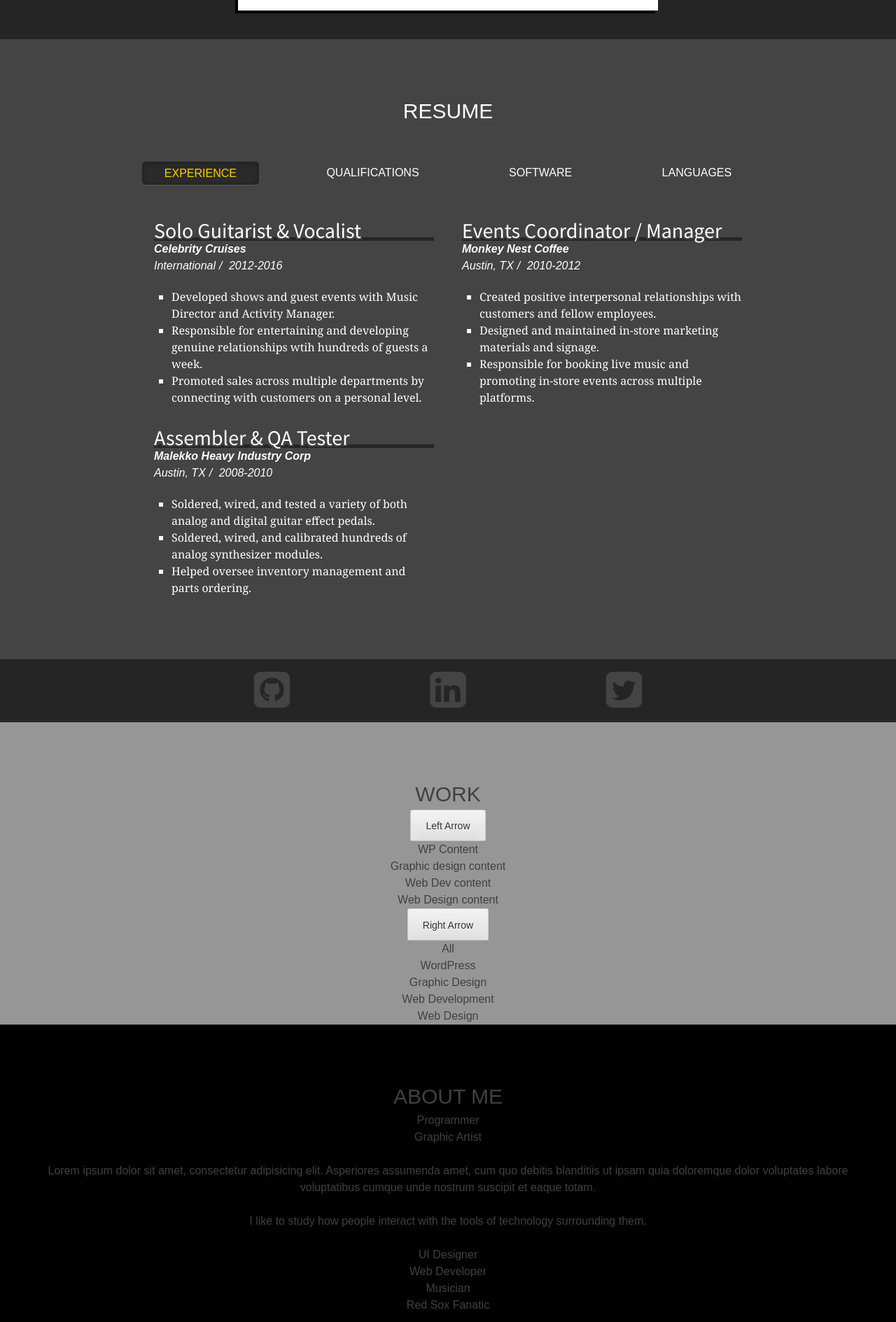
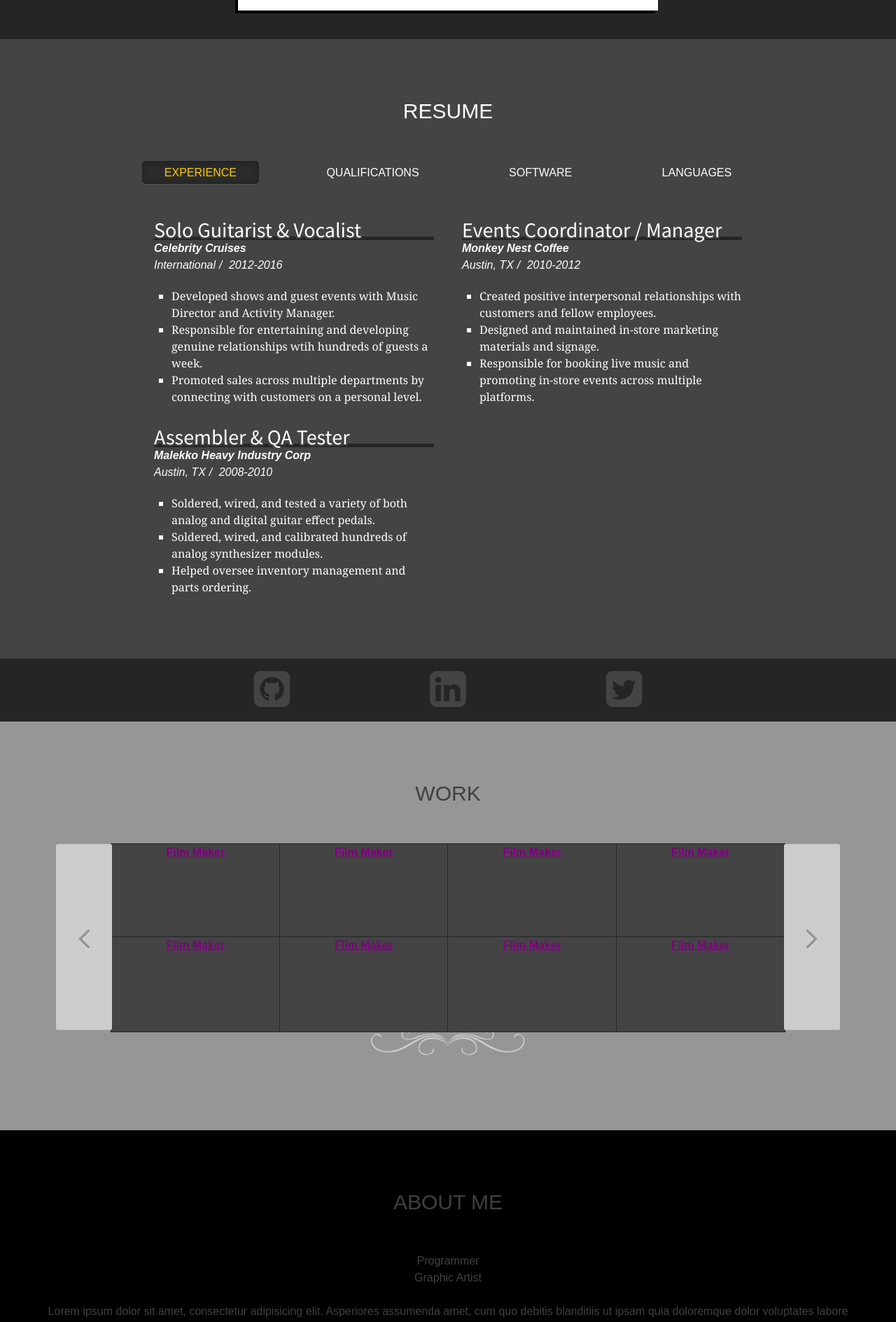
Before and after one commit to pedmands/portfolio2016, a Jekyll site: the page built from index.html, in a window 1280 px wide. Shown: the part 844-2733 px from the top of the page at 70% size. Built offline with Jekyll 4.4.1, drawn with Linux system fonts in a browser that asks for light colours; nearby versions of some CDN libraries.

Commit message:
Added thumbnail structure

```diff
--- a/_includes/work.html
+++ b/_includes/work.html
@@ -2,29 +2,60 @@
    <header class="section-header">
       <h1 class="section-title">Work</h1>
    </header>
+      <div class="work-wrapper">
+         <button class="left-arr"></button>
+         <div class="thumb-container">
 
-   <div class="work-container">
-
-         <button>Left Arrow</button>
-      <div id="all">
-         <div class="thumb-container">
-            <ul id="work-thumbs">
-
-            </ul>
+            <a href="" class="thumb-unit">
+              <span class="thumb-overlay">
+                <strong>Film Maker</span></strong>
+                <span class="zoom-icon"></span>
+              </span>
+            </a>
+            <a href="" class="thumb-unit">
+              <span class="thumb-overlay">
+                <strong>Film Maker</span></strong>
+                <span class="zoom-icon"></span>
+              </span>
+            </a>
+            <a href="" class="thumb-unit">
+              <span class="thumb-overlay">
+                <strong>Film Maker</span></strong>
+                <span class="zoom-icon"></span>
+              </span>
+            </a>
+            <a href="" class="thumb-unit">
+              <span class="thumb-overlay">
+                <strong>Film Maker</span></strong>
+                <span class="zoom-icon"></span>
+              </span>
+            </a>
+            <a href="" class="thumb-unit">
+              <span class="thumb-overlay">
+                <strong>Film Maker</span></strong>
+                <span class="zoom-icon"></span>
+              </span>
+            </a>
+            <a href="" class="thumb-unit">
+              <span class="thumb-overlay">
+                <strong>Film Maker</span></strong>
+                <span class="zoom-icon"></span>
+              </span>
+            </a>
+            <a href="" class="thumb-unit">
+              <span class="thumb-overlay">
+                <strong>Film Maker</span></strong>
+                <span class="zoom-icon"></span>
+              </span>
+            </a>
+            <a href="" class="thumb-unit">
+              <span class="thumb-overlay">
+                <strong>Film Maker</span></strong>
+                <span class="zoom-icon"></span>
+              </span>
+            </a>
          </div><!-- .thumb-container -->
-      </div>
-      <div id="wordpress">WP Content</div>
-      <div id="graphic">Graphic design content</div>
-      <div id="web-dev">Web Dev content</div>
-      <div id="web-design">Web Design content</div>
-         <button>Right Arrow</button>
-
-      <ul id="work-tabs">
-         <li class="work-label" data-tab="all">All</li>
-         <li class="work-label" data-tab="wordpress">WordPress</li>
-         <li class="work-label" data-tab="graphic">Graphic Design</li>
-         <li class="work-label" data-tab="web-dev">Web Development</li>
-         <li class="work-label" data-tab="web-design">Web Design</li>
-   </ul><!-- .work-tabs -->
-   </div><!-- work-container -->
+         <button class="right-arr"></button>
+       </div><!-- .work_wrapper -->
+<img src="assets/img/frill.png" alt="">
 </section><!-- #work -->
--- a/_sass/navigation/_tabs.scss
+++ b/_sass/navigation/_tabs.scss
@@ -5,7 +5,7 @@
 .resume-tab-label {
   color: #fff;
   padding: 8px 32px;
-  margin: 50px 30px;
+  margin: 0px 30px 50px 30px;
   background: none;
   box-shadow: none;
   border: none;
@@ -22,7 +22,7 @@
   color: #ffcc00;
   max-width: 100%;
   overflow-x: auto;
-  vertical-align: middle;
+
   -webkit-border-radius: 5px;
   -moz-border-radius: 5px;
   border-radius: 5px;
--- a/_sass/site/_sections.scss
+++ b/_sass/site/_sections.scss
@@ -3,6 +3,9 @@
   text-align: center;
   .section-title {
     padding-top: 80px;
+  }
+  .section-header {
+    margin-bottom: 50px;
   }
 }
 .lander-wrap {
@@ -227,5 +230,52 @@
   }
 }
 #work {
+  position: relative;
   background-color: #969696;
-}
+  padding-bottom: 10rem;
+  .work-wrapper {
+
+    position: relative;
+  }
+  .thumb-container {
+    padding: 0 calc(50% - 480px);
+    .thumb-unit {
+      background: #444444;
+      display: inline-block;
+      width: 240px;
+      height: 135px;
+      margin: -3px;
+      border: 1px solid #252525;
+    }// .thumb-unit
+  }// .thumb-container
+  .left-arr, .right-arr {
+    height:100%;
+    width: 8rem;
+    background-color: #ccc;
+    box-shadow: none;
+    -webkit-box-shadow: none;
+    &:before {
+      font-family: FontAwesome;
+      color: #969696;
+      font-size: 5rem;
+    }
+  }
+  .left-arr {
+    position: absolute;
+    left: 3rem;
+    top: 50%;
+    transform: translateY(-50%);
+    &:before {
+      content: '\f104';
+    }
+  }
+  .right-arr {
+    position: absolute;
+    right: 3rem;
+    top: 50%;
+    transform: translateY(-50%);
+    &:before {
+      content: '\f105';
+    }
+  }
+}// #work
```
Also changed, not shown: assets/img/frill.png (added), assets/img/thumbs/chirply.png (added), assets/img/thumbs/crossfit_kgb.png (added), assets/img/thumbs/film_maker.png (added), assets/img/thumbs/landon_hotel.png (added), assets/img/thumbs/redesign.png (added), assets/img/thumbs/survivor_speak.png (added), assets/img/thumbs/topical_roots.png (added), assets/img/thumbs/white_noise.png (added), assets/img/work.png (added), 2 other files.
